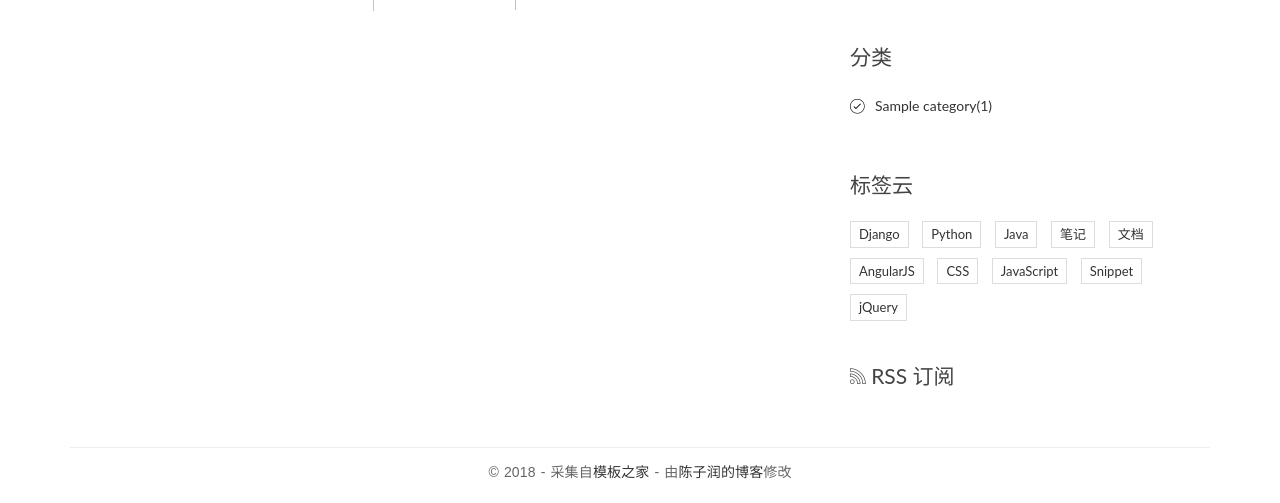
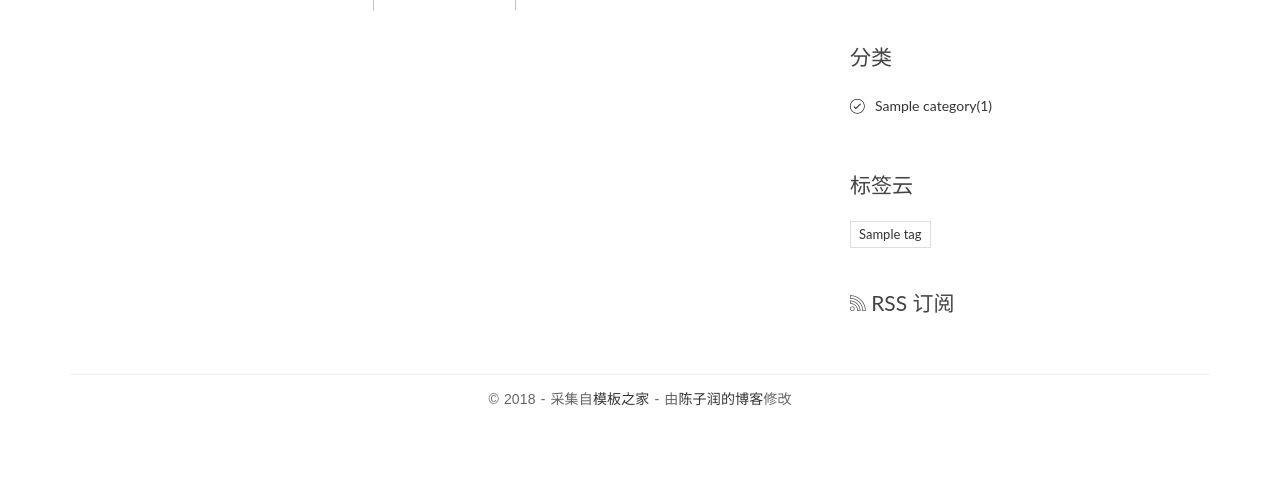
Before and after one commit to chenzirun/my_person_blog, a Django app: page /blog/index in a window 1280 px wide. Shown: the part 385-888 px from the top of the page. After the commit the page ends 791 px from the top, so only its background shows below. Run offline with Django 3.2, Linux system fonts and the light colour scheme; tables that the repository leaves empty hold one stand-in row (values such as "Sample post"); some libraries are stand-ins or nearby versions.

Commit message:
1.1
增加了文章详情页的博文目录功能

```diff
--- a/blog/templatetags/blog_tags.py
+++ b/blog/templatetags/blog_tags.py
@@ -24,5 +24,5 @@ def get_category():
 
 @register.simple_tag
 def get_tag():
-    return Tag.objects.annotate(num_posts=Count('post'))
+    return Tag.objects.all()
     # 计数的时候用Tag.num_posts
--- a/blog/urls.py
+++ b/blog/urls.py
@@ -5,7 +5,8 @@ from . import views
 app_name = 'blog'
 urlpatterns = [
     path('index', views.IndexView.as_view(), name='index' ),
-    path('detail/<int:id>', views.detail, name='detail'),
+    path('detail/<int:pk>', views.PostDetailView.as_view(), name='detail'),
     path('archives/<int:year>/<int:month>', views.ArchivesView.as_view(), name='archives'),
     path('category/<int:id>', views.CategoryView.as_view(), name='category'),
+    path('tag/<int:id>', views.TagView.as_view(), name='tag'),
 ]
--- a/blog/views.py
+++ b/blog/views.py
@@ -1,5 +1,8 @@
 from django.shortcuts import render, get_object_or_404
-from blog.models import Post, Category
+from markdown.extensions.toc import TocExtension
+from django.utils.text import slugify
+
+from blog.models import Post, Category, Tag
 import markdown
 from comments.forms import CommentForm
 from django.views.generic import ListView, View, DetailView
@@ -126,12 +129,14 @@ class PostDetailView(DetailView):
     def get_object(self, queryset=None):
         post = super(PostDetailView, self).get_object(queryset=None)
 
-        post.body = markdown.markdown(post.body,
-                                      extensions=[
+        md = markdown.Markdown(extensions=[
                                           'markdown.extensions.extra',
                                           'markdown.extensions.codehilite',
                                           'markdown.extensions.toc',
+            TocExtension(slugify=slugify),
                                       ])
+        post.body = md.convert(post.body)
+        post.toc = md.toc
         return post
 
     def get_context_data(self, **kwargs):
@@ -210,3 +215,12 @@ def category(request, id):
     cate = get_object_or_404(Category, id=id)
     post_list = Post.objects.filter(category=cate).order_by('-created_time')
     return render(request, 'blog/index.html', context={'post_list': post_list})
+
+class TagView(ListView):
+    model = Post
+    template_name = 'blog/index.html'
+    context_object_name = 'post_list'
+
+    def get_queryset(self):
+        tag = get_object_or_404(Tag, id=self.kwargs.get('id'))
+        return super().get_queryset().filter(tag=tag).order_by('-created_time')
--- a/templates/base.html
+++ b/templates/base.html
@@ -92,7 +92,7 @@
                 <ul>
                     {% for post in recent_post_list  %}
                     <li>
-                    <a href="{% url 'blog:detail' id=post.id %}">{{ post.title }}</a>
+                    <a href="{% url 'blog:detail' pk=post.id %}">{{ post.title }}</a>
                     </li>
                     {% empty %}
                         "暂时没有文章！"
@@ -132,37 +132,16 @@
                 <!--标签云 -->
                 <div class="widget widget-tag-cloud">
                     <h3 class="widget-title">标签云</h3>
+
+                    {% get_tag as tag_list %}
                     <ul>
-                        <li>
-                            <a href="#">Django</a>
-                        </li>
-                        <li>
-                            <a href="#">Python</a>
-                        </li>
-                        <li>
-                            <a href="#">Java</a>
-                        </li>
-                        <li>
-                            <a href="#">笔记</a>
-                        </li>
-                        <li>
-                            <a href="#">文档</a>
-                        </li>
-                        <li>
-                            <a href="#">AngularJS</a>
-                        </li>
-                        <li>
-                            <a href="#">CSS</a>
-                        </li>
-                        <li>
-                            <a href="#">JavaScript</a>
-                        </li>
-                        <li>
-                            <a href="#">Snippet</a>
-                        </li>
-                        <li>
-                            <a href="#">jQuery</a>
-                        </li>
+                        {% for tag in tag_list %}
+                       <li>
+                           <a href="{% url 'blog:tag' id=tag.id %}">{{ tag.name }}</a>
+                       </li>
+                        {% empty %}
+                            暂无标签！
+                        {% endfor %}
                     </ul>
                 </div>
                 <div class="rss">
--- a/templates/blog/index.html
+++ b/templates/blog/index.html
@@ -3,10 +3,10 @@
 {% block main %}
 
                 {% for post in post_list %}
-                    <article class="post post-{{ post.id }}">
+                    <article class="post post-{{ post.pk }}">
                     <header class="entry-header">
                         <h1 class="entry-title">
-                            <a href="{% url 'blog:detail' id=post.id %}">{{ post.title }}</a>
+                            <a href="{% url 'blog:detail' pk=post.pk %}">{{ post.title }}</a>
                         </h1>
                         <div class="entry-meta">
                             <span class="post-category"><a href="{% url 'blog:category' id=post.category.id %}">{{ post.category }}</a></span>
@@ -20,7 +20,7 @@
                     <div class="entry-content clearfix">
                         <p>{{ post.body|truncatechars_html:20 }}</p>
                         <div class="read-more cl-effect-14">
-                            <a href="{% url 'blog:detail' id=post.id %}" class="more-link">阅读全文 <span class="meta-nav">→</span></a>
+                            <a href="{% url 'blog:detail' pk=post.pk %}" class="more-link">阅读全文 <span class="meta-nav">→</span></a>
                         </div>
                     </div>
                 </article>
```
Also changed, not shown: templates/blog/detail.html (+21 -20 lines).
